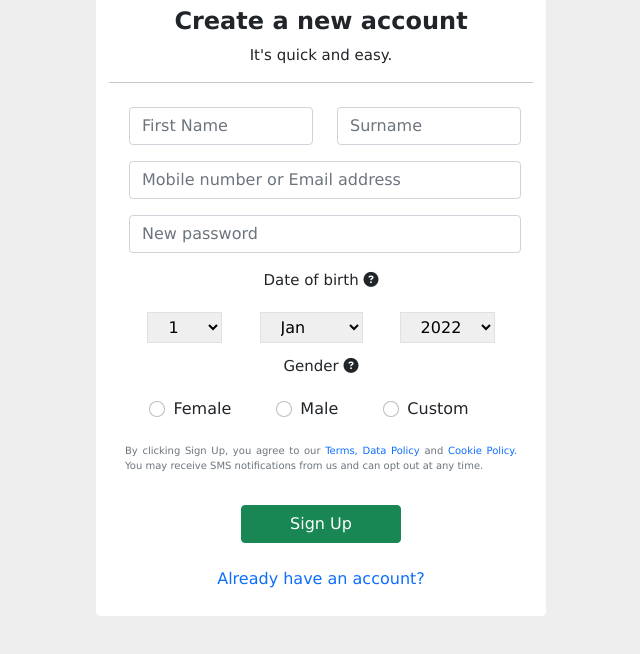
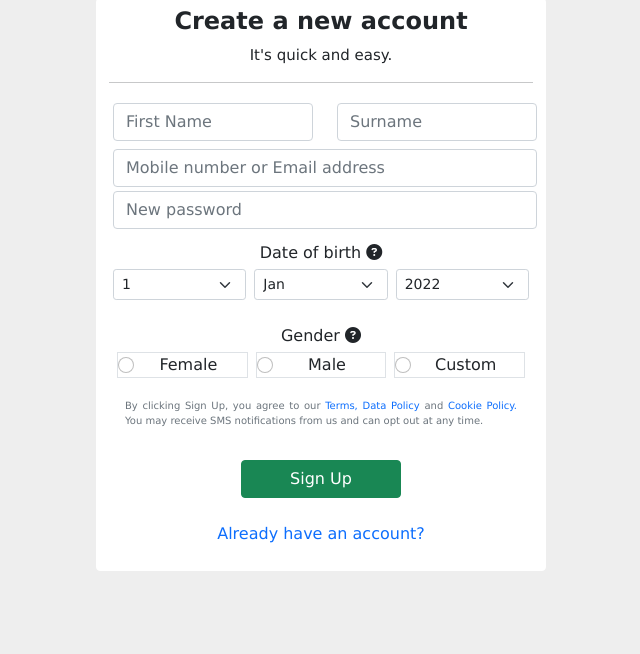
Before and after one commit to SrinidhiPavushetty/Bootstrap-Session3, a plain HTML site: page index.html in a window 1280 px wide. Shown: the part 98-752 px from the top of the page, without its empty margins (319-959 px from the left). Drawn offline with nearby package versions, Linux system fonts and the light colour scheme.

Commit message:
added final

```diff
--- a/index.html
+++ b/index.html
@@ -20,7 +20,7 @@
             <h4 class="mt-2">Create a new account</h4>
             <p>It's quick and easy.</p>
             <hr color="grey">
-            <div class=" px-3 py-1 row">
+            <div class=" col row">
                 <div class="col">
                     <input type="text" class=" m-1 form-control" placeholder="First Name">
                 </div>
@@ -28,17 +28,17 @@
                     <input type="text" class=" m-1 form-control" placeholder="Surname">
                 </div>
             </div>
-                <div class="px-3 py-1 input">
+                <div class=" col">
                     <input type="text" class=" m-1 form-control" placeholder="Mobile number or Email address">
                 </div>
-                <div class="input">
-                <div class="px-3 py-1 input">
+                <div class="col">
+                <div class=" col">
                     <input type="text" class=" m-1 form-control" placeholder="New password">
                 </div>
         </div>
-        <p class="pt-2 ">Date of birth <i class="fa-solid fa-circle-question"></i></p>
-        <div class="px-2 py-1">
-            <select class=" form-select-inline px-3 py-1 mx-3 border border-grey">
+        <label class="pt-2 form-label-sm ">Date of birth <i class="fa-solid fa-circle-question"></i></label>
+        <div class="row mx-auto">
+            <select class=" col form-select form-select-sm mb-3 m-1" aria-label="form-select-lg example">
                 <option value="1">1</option>
                 <option value="2">2</option>
                 <option value="3">3</option>
@@ -71,7 +71,7 @@
                 <option value="30">30</option>
                 <option value="31">31</option>
             </select>
-            <select class=" form-select-inline px-3 py-1 mx-3 border border-grey">
+            <select class=" col form-select  form-select-sm mb-3 m-1" aria-label="form-select-lg example">
                 <option value="1">Jan</option>
                 <option value="2">Feb</option>
                 <option value="3">March</option>
@@ -85,7 +85,7 @@
                 <option value="11">Nov</option>
                 <option value="12">Dec</option>
             </select>
-            <select class=" form-select-inline px-3 py-1 mx-3 border border-grey">
+            <select class=" col form-select form-select-sm mb-3 m-1" aria-label="form-select-lg example">
                 <option value="1">2022</option>
                 <option value="2">2021</option>
                 <option value="3">2020</option>
@@ -118,18 +118,18 @@
                 <option value="30">1993</option>
                 <option value="31">1992</option>
             </select>
-        </div>
-        <p class="pt-2">Gender <i class="fa-solid fa-circle-question"></i></p>
-        <div>
-            <div class="form-check form-check-inline px-3 py-1 mx-3">
+    </div>
+        <label class="pt-2">Gender <i class="fa-solid fa-circle-question"></i></label>
+        <div class="row mx-1">
+            <div class="col form-check border m-1">
                 <input class="form-check-input" type="radio" name="flexRadioDefault" id="flexRadioDefault1" >
                 <label class="form-check-label">Female</label>
               </div>
-              <div class="form-check form-check-inline px-3 py-1 mx-3">
+              <div class="col form-check border m-1">
                 <input class="form-check-input" type="radio" name="flexRadioDefault" id="flexRadioDefault1" >
                 <label class="form-check-label">Male</label>
               </div>
-              <div class="form-check form-check-inline px-3 py-1 mx-3">
+              <div class="col form-check border m-1">
                 <input class="form-check-input" type="radio" name="flexRadioDefault" id="flexRadioDefault1">
                 <label class="form-check-label">Custom</label>
               </div>
```
